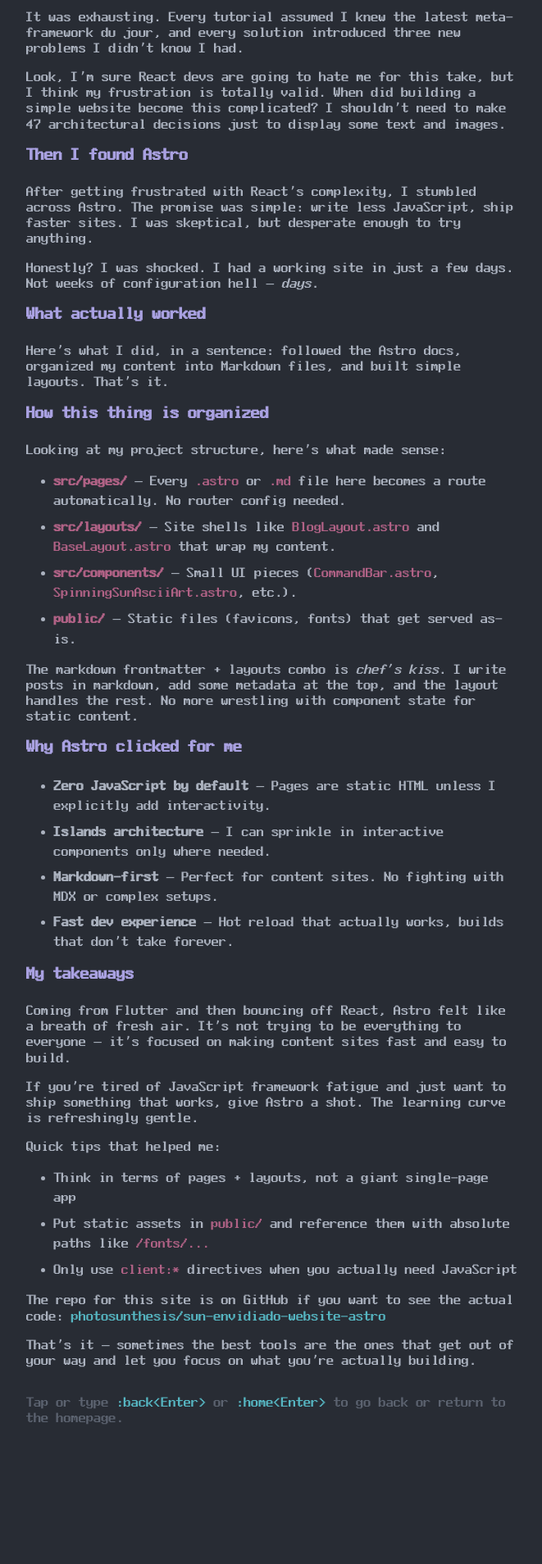
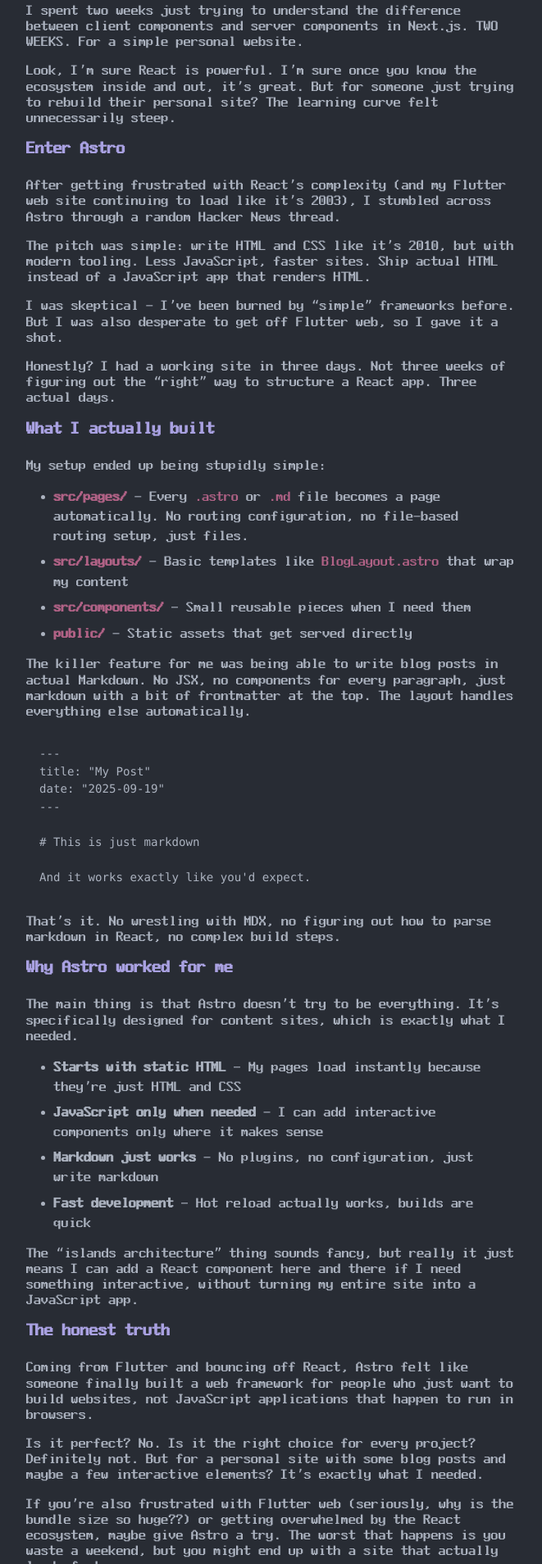
Before and after one commit to photosunthesis/sun-envidiado-website-astro, an Astro site: page /blog/rebuilt_my_site_with_astro in a window 1280 px wide. Shown: the part 892-2800 px from the top of the page at 82% size, without its empty margins (308-969 px from the left). Before the commit the page ends 2691 px from the top, so only its background shows below. Built offline with nearby package versions, Linux system fonts and the light colour scheme; Astro itself is replaced by a stand-in of ours; code samples lack their colours.

Commit message:
fix: 🐛 refine narrative on transitioning from Flutter to Astro for clarity and engagement

````diff
--- a/src/pages/blog/rebuilt_my_site_with_astro.md
+++ b/src/pages/blog/rebuilt_my_site_with_astro.md
@@ -9,65 +9,83 @@ slug: rebuilt-my-site-with-astro
 
 # How I rebuilt my personal site with Astro
 
-I originally built my website with Flutter. It worked fine, but after a while I thought — hey, maybe it's time I go back to proper web development. Big mistake... or so I thought.
+I originally built my website with Flutter. And look, Flutter is great for mobile apps - I genuinely love it for that. But Flutter web? Man, that's a whole different story. The performance is questionable, SEO is a nightmare, and honestly, it just feels like trying to fit a square peg into a round hole. Flutter wasn't designed for the web, and it shows.
 
-## The React nightmare
+So I decided it was time to do this properly and go back to actual web development. How hard could it be, right?
 
-First, I tried React. Holy shit, has that ecosystem gotten complicated since I last touched web development years ago. Coming from Flutter land, I figured web dev would be familiar territory again. Wrong.
+## The React reality check
 
-`useEffect`, `useState`, tRPC, React Router — my head was spinning trying to catch up with all the new patterns and "best practices." What used to be simple suddenly felt like I needed a PhD in JavaScript frameworks just to render a page.
+Since I was coming from Flutter, I figured I'd try React. I mean, everyone uses it, the job market loves it, seemed like the obvious choice.
 
-But wait, it gets worse. Apparently React Router is old news now? There's TanStack Router. Or maybe I should use Next.js? But then everyone's talking about Remix. Or wait, should I go with Vite? What about server components? Client components?
+Big mistake.
 
-A framework... for a framework. Let that sink in. I know React calls itself a UI library and whatever, not an actual framework, but still damn — it has frameworks built on top of it. Like, frameworks within the React ecosystem. Next.js for full-stack. Remix for web standards. Gatsby for static sites (but that's apparently dead now?). Vite for build tooling. TanStack for routing and state management.
+Maybe this is just a "me" problem, but holy hell, has the React ecosystem gotten overwhelming. I spent more time researching what I should use than actually building anything. When you're coming from a different framework or language - especially something as opinionated as Flutter - the sheer number of decisions you have to make is paralyzing.
 
-Look, I know this website is relatively small for React — it's not like I'm building the next Facebook. But I thought it would still work fine. I spent weeks fighting with hooks, dependency arrays, and trying to understand why my components were re-rendering 47 times. Then I'd finally fix that, only to discover I needed to choose between a dozen different state management solutions. Redux? Zustand? Jotai? Context? Just `useState` everywhere?
+Do I use Create React App? Wait, that's deprecated now. Vite then? What about Next.js? Actually, maybe Remix is better? I saw someone mention Astro too. And what about routing? React Router? Wait, there's TanStack Router now? What's the difference?
 
-And don't get me started on the build tooling rabbit hole. Webpack? Vite? Turbopack? ESBuild? The JavaScript fatigue is real. I just wanted to build a simple website, not architect a microservices platform for NASA.
+Then there's state management. Do I need Redux? Zustand? Just useState everywhere? What about server state? Should I use React Query? TanStack Query? Are those the same thing?
 
-It was exhausting. Every tutorial assumed I knew the latest meta-framework du jour, and every solution introduced three new problems I didn't know I had.
+And this is before I've written a single line of actual code for my site.
 
-Look, I'm sure React devs are going to hate me for this take, but I think my frustration is totally valid. When did building a simple website become this complicated? I shouldn't need to make 47 architectural decisions just to display some text and images.
+I know this probably sounds whiny to experienced React developers, but when you're coming from Flutter where there's basically one way to do things (Dart, Flutter's widget system, pub.dev for packages), the React ecosystem feels like analysis paralysis central.
 
-## Then I found Astro
+I spent two weeks just trying to understand the difference between client components and server components in Next.js. TWO WEEKS. For a simple personal website.
 
-After getting frustrated with React's complexity, I stumbled across Astro. The promise was simple: write less JavaScript, ship faster sites. I was skeptical, but desperate enough to try anything.
+Look, I'm sure React is powerful. I'm sure once you know the ecosystem inside and out, it's great. But for someone just trying to rebuild their personal site? The learning curve felt unnecessarily steep.
 
-Honestly? I was shocked. I had a working site in just a few days. Not weeks of configuration hell — *days*.
+## Enter Astro
 
-## What actually worked
+After getting frustrated with React's complexity (and my Flutter web site continuing to load like it's 2003), I stumbled across Astro through a random Hacker News thread.
 
-Here's what I did, in a sentence: followed the Astro docs, organized my content into Markdown files, and built simple layouts. That's it.
+The pitch was simple: write HTML and CSS like it's 2010, but with modern tooling. Less JavaScript, faster sites. Ship actual HTML instead of a JavaScript app that renders HTML.
 
-## How this thing is organized
+I was skeptical - I've been burned by "simple" frameworks before. But I was also desperate to get off Flutter web, so I gave it a shot.
 
-Looking at my project structure, here's what made sense:
+Honestly? I had a working site in three days. Not three weeks of figuring out the "right" way to structure a React app. Three actual days.
 
-- **`src/pages/`** — Every `.astro` or `.md` file here becomes a route automatically. No router config needed.
-- **`src/layouts/`** — Site shells like `BlogLayout.astro` and `BaseLayout.astro` that wrap my content.
-- **`src/components/`** — Small UI pieces (`CommandBar.astro`, `SpinningSunAsciiArt.astro`, etc.).
-- **`public/`** — Static files (favicons, fonts) that get served as-is.
+## What I actually built
 
-The markdown frontmatter + layouts combo is *chef's kiss*. I write posts in markdown, add some metadata at the top, and the layout handles the rest. No more wrestling with component state for static content.
+My setup ended up being stupidly simple:
 
-## Why Astro clicked for me
+- **`src/pages/`** - Every `.astro` or `.md` file becomes a page automatically. No routing configuration, no file-based routing setup, just files.
+- **`src/layouts/`** - Basic templates like `BlogLayout.astro` that wrap my content
+- **`src/components/`** - Small reusable pieces when I need them
+- **`public/`** - Static assets that get served directly
 
-- **Zero JavaScript by default** — Pages are static HTML unless I explicitly add interactivity.
-- **Islands architecture** — I can sprinkle in interactive components only where needed.
-- **Markdown-first** — Perfect for content sites. No fighting with MDX or complex setups.
-- **Fast dev experience** — Hot reload that actually works, builds that don't take forever.
+The killer feature for me was being able to write blog posts in actual Markdown. No JSX, no components for every paragraph, just markdown with a bit of frontmatter at the top. The layout handles everything else automatically.
 
-## My takeaways
+```markdown
+---
+title: "My Post"
+date: "2025-09-19"
+---
 
-Coming from Flutter and then bouncing off React, Astro felt like a breath of fresh air. It's not trying to be everything to everyone — it's focused on making content sites fast and easy to build.
+# This is just markdown
 
-If you're tired of JavaScript framework fatigue and just want to ship something that works, give Astro a shot. The learning curve is refreshingly gentle.
+And it works exactly like you'd expect.
+```
 
-Quick tips that helped me:
-- Think in terms of pages + layouts, not a giant single-page app
-- Put static assets in `public/` and reference them with absolute paths like `/fonts/...`
-- Only use `client:*` directives when you actually need JavaScript
+That's it. No wrestling with MDX, no figuring out how to parse markdown in React, no complex build steps.
 
-The repo for this site is on GitHub if you want to see the actual code: <a href="https://github.com/photosunthesis/sun-envidiado-website-astro" target="_blank" rel="noopener noreferrer">photosunthesis/sun-envidiado-website-astro</a>
+## Why Astro worked for me
 
-That's it — sometimes the best tools are the ones that get out of your way and let you focus on what you're actually building.
+The main thing is that Astro doesn't try to be everything. It's specifically designed for content sites, which is exactly what I needed.
+
+- **Starts with static HTML** - My pages load instantly because they're just HTML and CSS
+- **JavaScript only when needed** - I can add interactive components only where it makes sense
+- **Markdown just works** - No plugins, no configuration, just write markdown
+- **Fast development** - Hot reload actually works, builds are quick
+
+The "islands architecture" thing sounds fancy, but really it just means I can add a React component here and there if I need something interactive, without turning my entire site into a JavaScript app.
+
+## The honest truth
+
+Coming from Flutter and bouncing off React, Astro felt like someone finally built a web framework for people who just want to build websites, not JavaScript applications that happen to run in browsers.
+
+Is it perfect? No. Is it the right choice for every project? Definitely not. But for a personal site with some blog posts and maybe a few interactive elements? It's exactly what I needed.
+
+If you're also frustrated with Flutter web (seriously, why is the bundle size so huge??) or getting overwhelmed by the React ecosystem, maybe give Astro a try. The worst that happens is you waste a weekend, but you might end up with a site that actually loads fast.
+
+The code for this site is on GitHub if you want to see how simple it really is: [photosunthesis/sun-envidiado-website-astro](https://github.com/photosunthesis/sun-envidiado-website-astro)
+
+Sometimes the best tool is the one that just gets out of your way.
````
